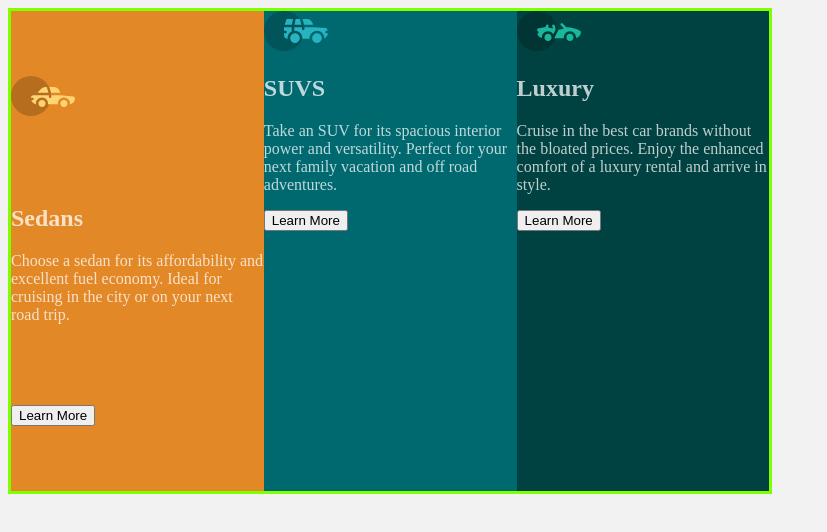
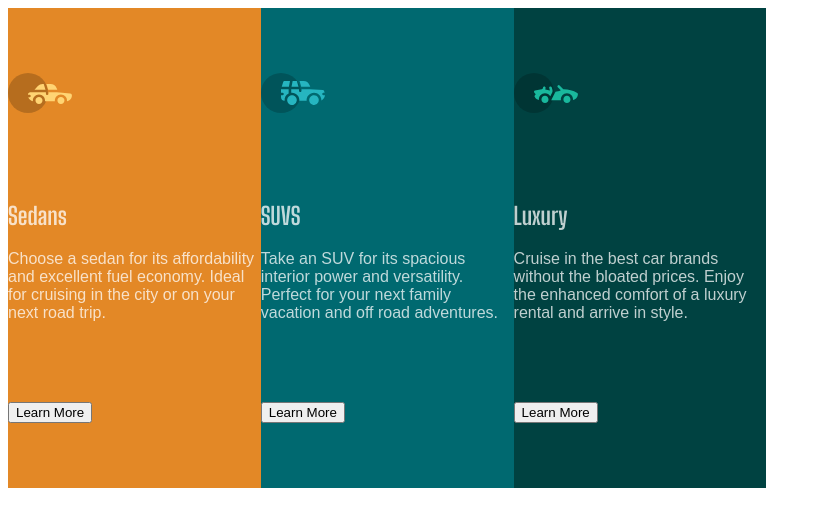
Before and after one commit to sctredws/Week6-Project1, a plain HTML site: page index.html in a window 1280 px wide. Shown: the whole page, without its empty margins (0-827 px from the left). Drawn offline with Linux system fonts and the light colour scheme.

Commit message:
3rd commit

```diff
--- a/index.html
+++ b/index.html
@@ -6,24 +6,26 @@
     <meta name="viewport" content="width=device-width, initial-scale=1.0">
     <title>Week 6 Project 1</title>
     <link rel="stylesheet" href="style.css">
+    <link rel="preconnect" href="https://fonts.gstatic.com">
+<link href="https://fonts.googleapis.com/css2?family=Big+Shoulders+Display:wght@700&display=swap" rel="stylesheet">
 </head>
 <body>
 
     <div class="container">
         <div class="sedans">
             <div class="smock"> <img src="icon-sedans.svg" alt="Sedan car Icon"></div>
-            <div class="sdescription"><h2>Sedans</h2> <p>Choose a sedan for its affordability and excellent fuel economy. Ideal for cruising in the city or on your next road trip.</p></div>
-            <div class="sbutton"><button class="buttons">Learn More</button></div>
+            <div class="sdescription"><h2 class="headline">Sedans</h2> <p>Choose a sedan for its affordability and excellent fuel economy. Ideal for cruising in the city or on your next road trip.</p></div>
+            <div class="buttons"><button class="sbutton">Learn More</button></div>
         </div>
         <div class="suvs">
             <div class="suvmock"><img src="icon-suvs.svg" alt="SUV Icon"></div>
-            <div class="suvdescription"><h2>SUVS</h2> <p>Take an SUV for its spacious interior power and versatility. Perfect for your next family vacation and off road adventures. </p></div>
-            <div class="suvbutton"><button class="buttons">Learn More</button></div>
+            <div class="suvdescription"><h2 class="headline">SUVS</h2> <p>Take an SUV for its spacious interior power and versatility. Perfect for your next family vacation and off road adventures. </p></div>
+            <div class="buttons"><button class="suvbutton">Learn More</button></div>
         </div>
         <div class="luxury">
             <div class="luxurymock"><img src="icon-luxury.svg" alt="Luxury car icon"></div>
-            <div class="luxdescription"><h2>Luxury</h2><p>Cruise in the best car brands without the bloated prices. Enjoy the enhanced comfort of a luxury rental and arrive in style. </p></div>
-            <div class="luxbutton"><button class="buttons">Learn More</button></div>
+            <div class="luxdescription"><h2 class="headline">Luxury</h2><p>Cruise in the best car brands without the bloated prices. Enjoy the enhanced comfort of a luxury rental and arrive in style. </p></div>
+            <div class="buttons"><button class="luxbutton">Learn More</button></div>
         </div>
     </div>
 </body>
--- a/style.css
+++ b/style.css
@@ -1,6 +1,13 @@
+:root {
+    --bg-color: hsl(0, 0%, 100%, 0.75);
+    --txt-color: hsl(0, 0%, 100%, 0.75);
+    --head-txt: 'Big Shoulders Display', cursive;
+    --context: 'Lexend Deca', sans-serif;
+}
+
 
 body {
-    background-color: hsl(0, 0%, 95%);
+    background-color: var(--bg-color);
 }
 
 .container {
@@ -9,13 +16,17 @@ body {
     flex: 1;
     width: 60%;
     height: 60vh;
-    border-style: solid;
-    border-color: chartreuse;
+    color: var(--txt-color);
 
 }
 
 .container > div {
     flex: 1;
+}
+
+.headline {
+    font-family: var(--head-txt);
+
 }
 
 .sedans {
@@ -24,15 +35,25 @@ body {
     justify-content:space-evenly;
     flex: 1;
     background-color: hsl(31, 77%, 52%);
-    color: hsl(0, 0%, 100%, 0.75);
+    font-family: var(--context);
+
 }
 
 .suvs {
+    display: flex;
+    flex-direction: column;
+    justify-content:space-evenly;
+    flex: 1;
     background-color: hsl(184, 100%, 22%);
-    color: hsl(0, 0%, 100%, 0.75);
+    font-family: var(--context);
 }
 
 .luxury {
+    display: flex;
+    flex-direction: column;
+    justify-content:space-evenly;
+    flex: 1;
     background-color: hsl(179, 100%, 13%);
-    color: hsl(0, 0%, 100%, 0.75);
+    font-family: var(--context);
+
 }
```
